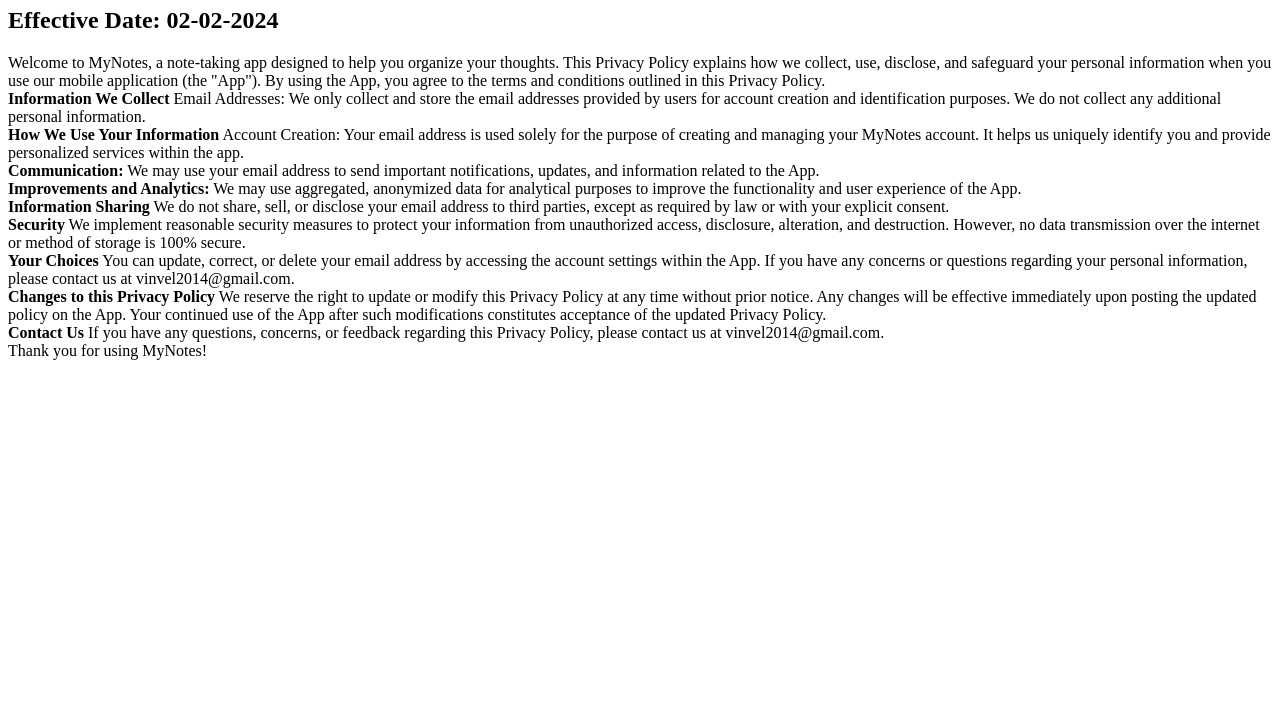
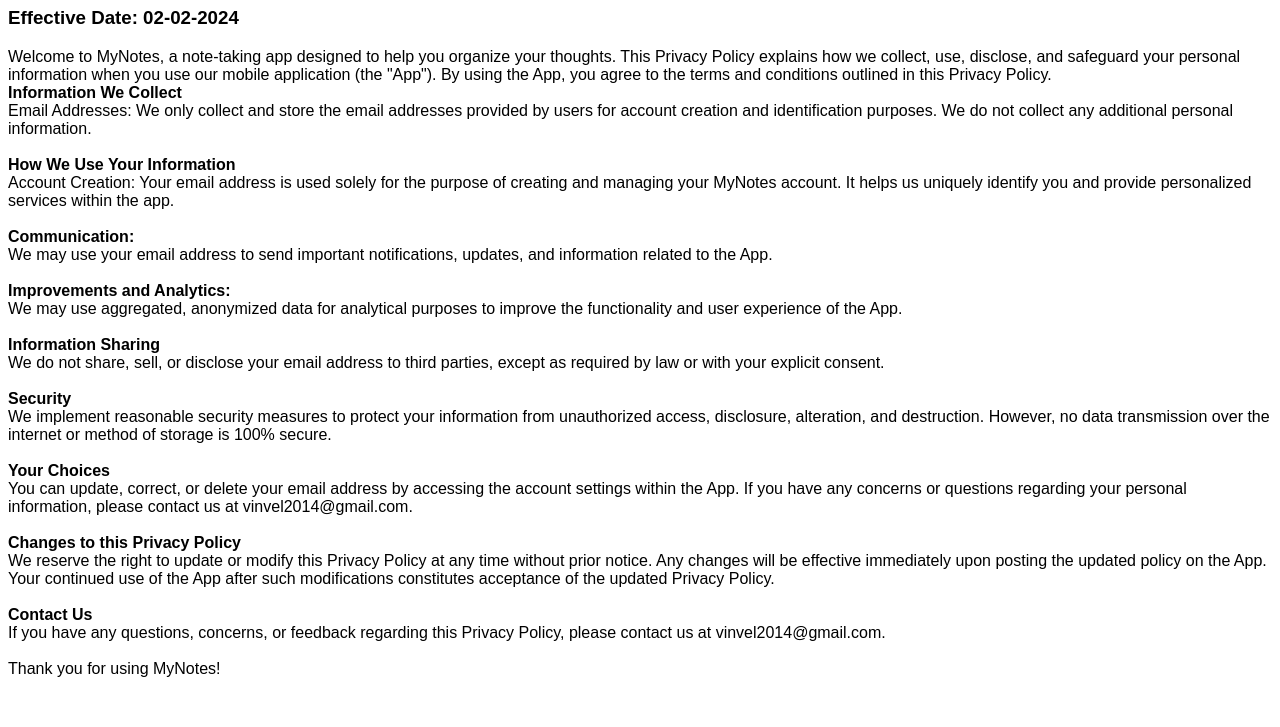
Before and after one commit to VincentVel/PrivatePolicy, a plain HTML site: page index.html in a window 1280 px wide. Shown: the part 73-800 px from the top of the page. Drawn offline with Linux system fonts and the light colour scheme.

Commit message:
Update index.html

```diff
--- a/index.html
+++ b/index.html
@@ -1,44 +1,44 @@
 <!DOCTYPE html>
 <html>
-<body>
+<body style="font-family: Arial">
 
 <h1>Privacy Policy for MyNotes</h1>
 
-<h2>Effective Date: 02-02-2024</h2>
+<h3>Effective Date: 02-02-2024</h3>
 
 <div>
   Welcome to MyNotes, a note-taking app designed to help you organize your thoughts. This Privacy Policy explains how we collect, use, disclose, and safeguard your personal information when you use our mobile application (the "App"). By using the App, you agree to the terms and conditions outlined in this Privacy Policy.
 </div>
 
-<b>Information We Collect</b>
+<b>Information We Collect</b><br>
 Email Addresses:
 We only collect and store the email addresses provided by users for account creation and identification purposes. We do not collect any additional personal information.
-<br>
-<b>How We Use Your Information</b>
+<br><br>
+<b>How We Use Your Information</b><br>
 Account Creation:
 Your email address is used solely for the purpose of creating and managing your MyNotes account. It helps us uniquely identify you and provide personalized services within the app.
-<br>
-<b>Communication:</b>
+<br><br>
+<b>Communication:</b><br>
 We may use your email address to send important notifications, updates, and information related to the App.
-<br>
-<b>Improvements and Analytics:</b>
+<br><br>
+<b>Improvements and Analytics:</b><br>
 We may use aggregated, anonymized data for analytical purposes to improve the functionality and user experience of the App.
-<br>
-<b>Information Sharing</b>
+<br><br>
+<b>Information Sharing</b><br>
 We do not share, sell, or disclose your email address to third parties, except as required by law or with your explicit consent.
-<br>
-<b>Security</b>
+<br><br>
+<b>Security</b><br>
 We implement reasonable security measures to protect your information from unauthorized access, disclosure, alteration, and destruction. However, no data transmission over the internet or method of storage is 100% secure.
-<br>
-<b>Your Choices</b>
+<br><br>
+<b>Your Choices</b><br>
 You can update, correct, or delete your email address by accessing the account settings within the App. If you have any concerns or questions regarding your personal information, please contact us at  vinvel2014@gmail.com.
-<br>
-<b>Changes to this Privacy Policy</b>
+<br><br>
+<b>Changes to this Privacy Policy</b><br>
 We reserve the right to update or modify this Privacy Policy at any time without prior notice. Any changes will be effective immediately upon posting the updated policy on the App. Your continued use of the App after such modifications constitutes acceptance of the updated Privacy Policy.
-<br>
-<b>Contact Us</b>
+<br><br>
+<b>Contact Us</b><br>
 If you have any questions, concerns, or feedback regarding this Privacy Policy, please contact us at vinvel2014@gmail.com.
-<br>
+<br><br>
 Thank you for using MyNotes!
 </body>
 </html>
```
